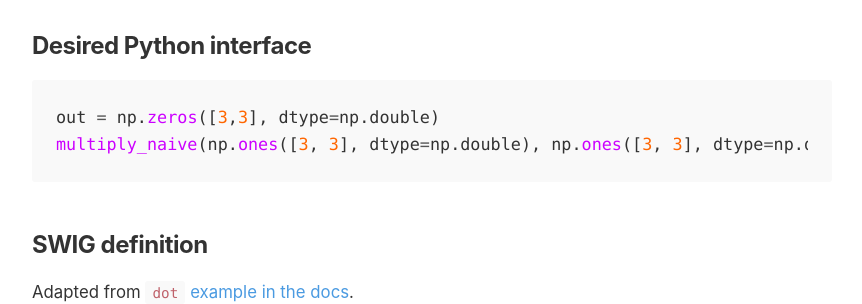
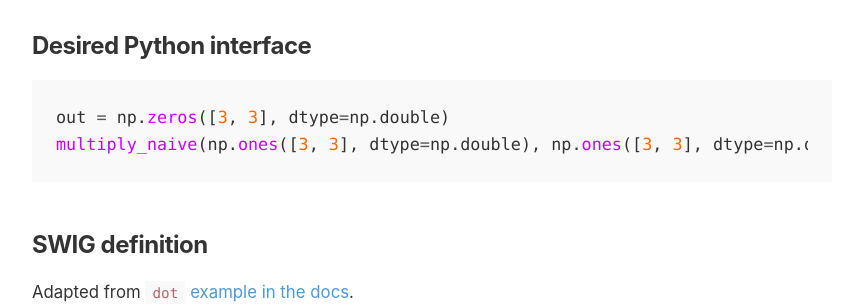
Before and after one commit to jppgks/blog, a Jekyll site: the page built from _posts/2019-11-03-c-python-bindings-swig-numpy-cmake.md, in a window 1280 px wide. Shown: the part 607-911 px from the top of the page, without its empty margins (208-1070 px from the left). Built offline with Jekyll 4.4.1, drawn with Linux system fonts in a browser that asks for light colours.

Commit message:
Update 2019-11-03-c-python-bindings-swig-numpy-cmake.md

```diff
--- a/_posts/2019-11-03-c-python-bindings-swig-numpy-cmake.md
+++ b/_posts/2019-11-03-c-python-bindings-swig-numpy-cmake.md
@@ -23,8 +23,8 @@
 
 ## Desired Python interface
 
-{% highlight python %}
-out = np.zeros([3,3], dtype=np.double)
+{% highlight python 3 %}
+out = np.zeros([3, 3], dtype=np.double)
 multiply_naive(np.ones([3, 3], dtype=np.double), np.ones([3, 3], dtype=np.double), out)
 {% endhighlight %}
 
```
